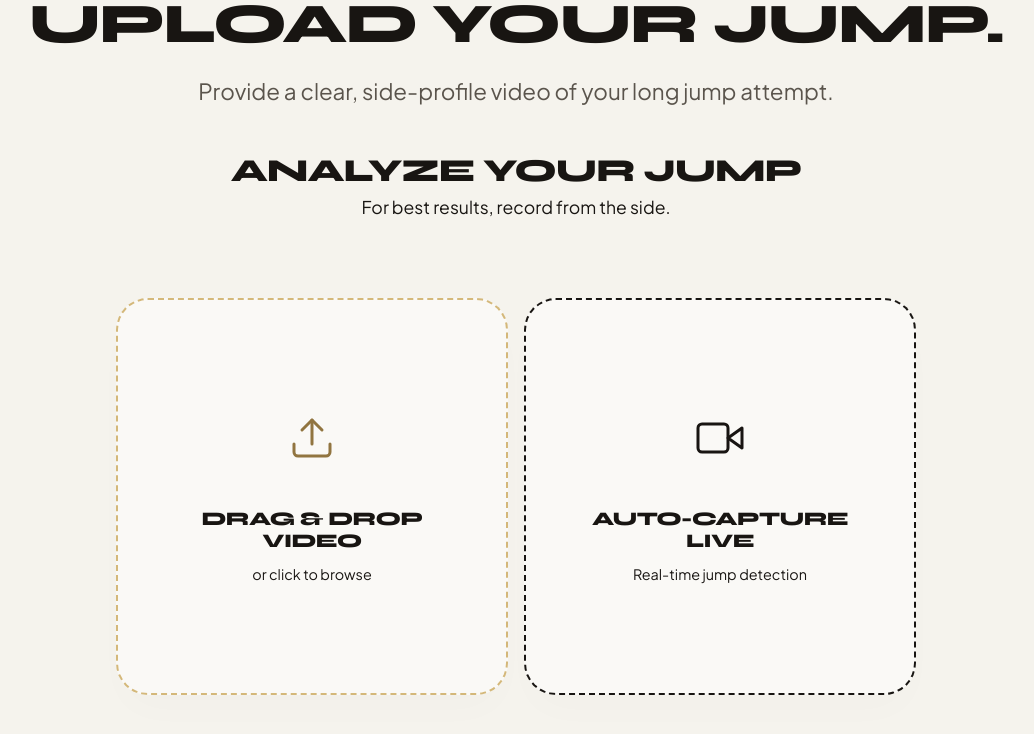
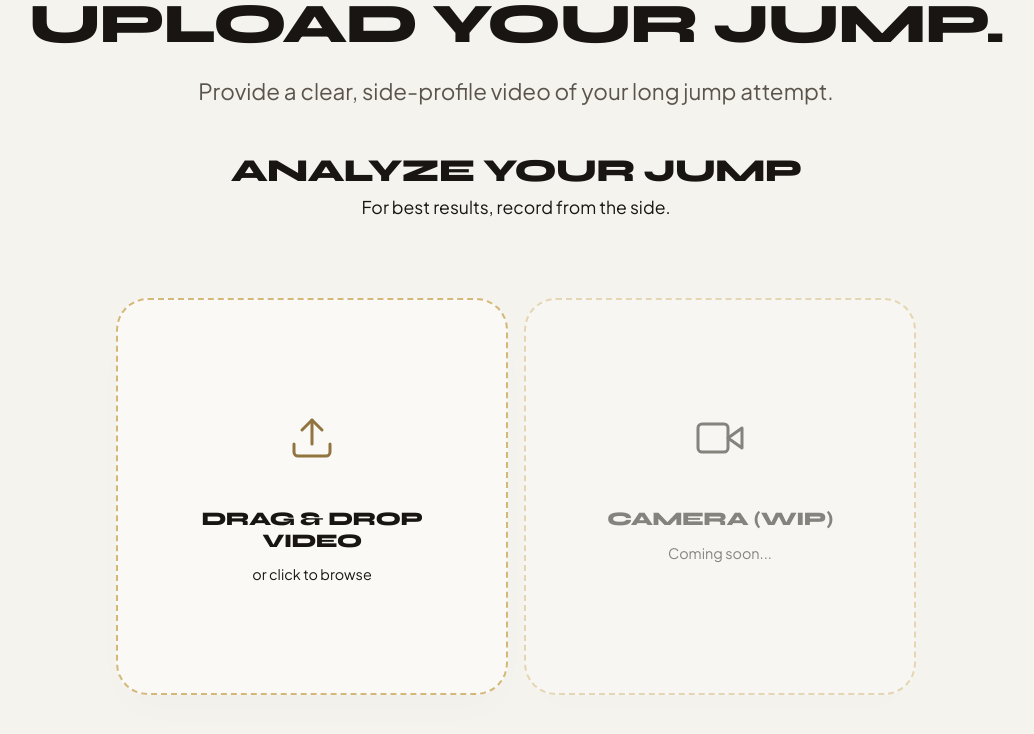
Before and after one commit to Aghoshroop/jump.ai, a React (Vite) app: page / in a window 1280 px wide. Shown: the part 982-1716 px from the top of the page, without its empty margins (124-1158 px from the left). Built offline with nearby package versions, Linux system fonts and the light colour scheme.

Commit message:
Disable live camera auto-capture temporarily and mark as Work in Progress

```diff
--- a/src/components/VideoUploader.tsx
+++ b/src/components/VideoUploader.tsx
@@ -267,15 +267,15 @@ const VideoUploader: React.FC<Props> = ({ onUploadSuccess }) => {
               <p style={{ color: 'var(--text-muted)', fontSize: '0.9rem' }}>or click to browse</p>
             </div>
 
-            <div className="upload-zone" style={{ flex: 1, borderColor: 'var(--accent-gold)' }} onClick={() => !isUploading && startCamera()}>
-              <div className="upload-icon" style={{ color: 'var(--accent-gold)' }}>
+            <div className="upload-zone" style={{ flex: 1, opacity: 0.5, cursor: 'not-allowed' }} onClick={() => alert('Live Auto-Capture is currently down for maintenance/WIP. Please upload a video instead.')}>
+              <div className="upload-icon" style={{ color: 'var(--text-muted)' }}>
                 <svg width="48" height="48" viewBox="0 0 24 24" fill="none" stroke="currentColor" strokeWidth="1.5" strokeLinecap="round" strokeLinejoin="round">
                   <path d="M23 7l-7 5 7 5V7z"></path>
                   <rect x="1" y="5" width="15" height="14" rx="2" ry="2"></rect>
                 </svg>
               </div>
-              <h4 style={{ fontSize: '1.2rem', margin: '1rem 0 0.5rem', color: 'var(--accent-gold)' }}>Auto-Capture Live</h4>
-              <p style={{ color: 'var(--text-muted)', fontSize: '0.9rem' }}>Real-time jump detection</p>
+              <h4 style={{ fontSize: '1.2rem', margin: '1rem 0 0.5rem', color: 'var(--text-muted)' }}>Camera (WIP)</h4>
+              <p style={{ color: 'var(--text-muted)', fontSize: '0.9rem' }}>Coming soon...</p>
             </div>
         </div>
       )}
```
